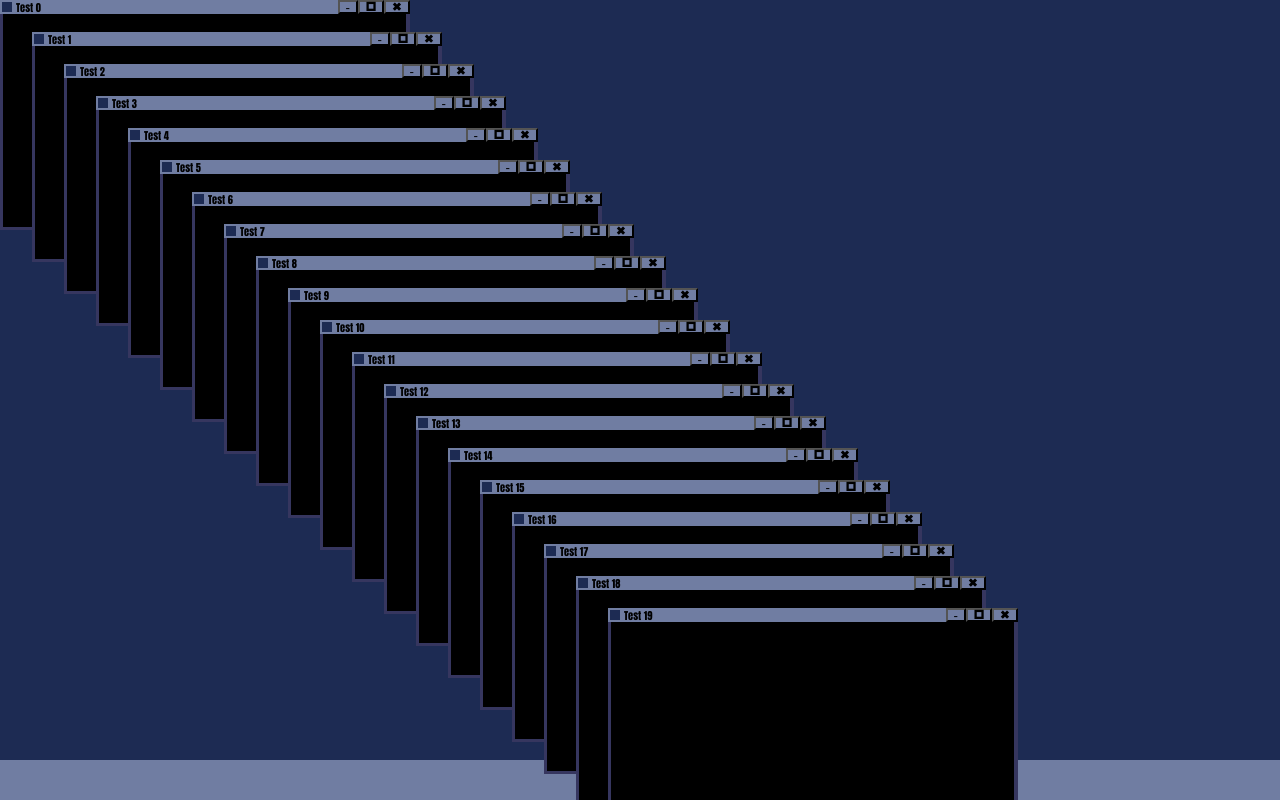
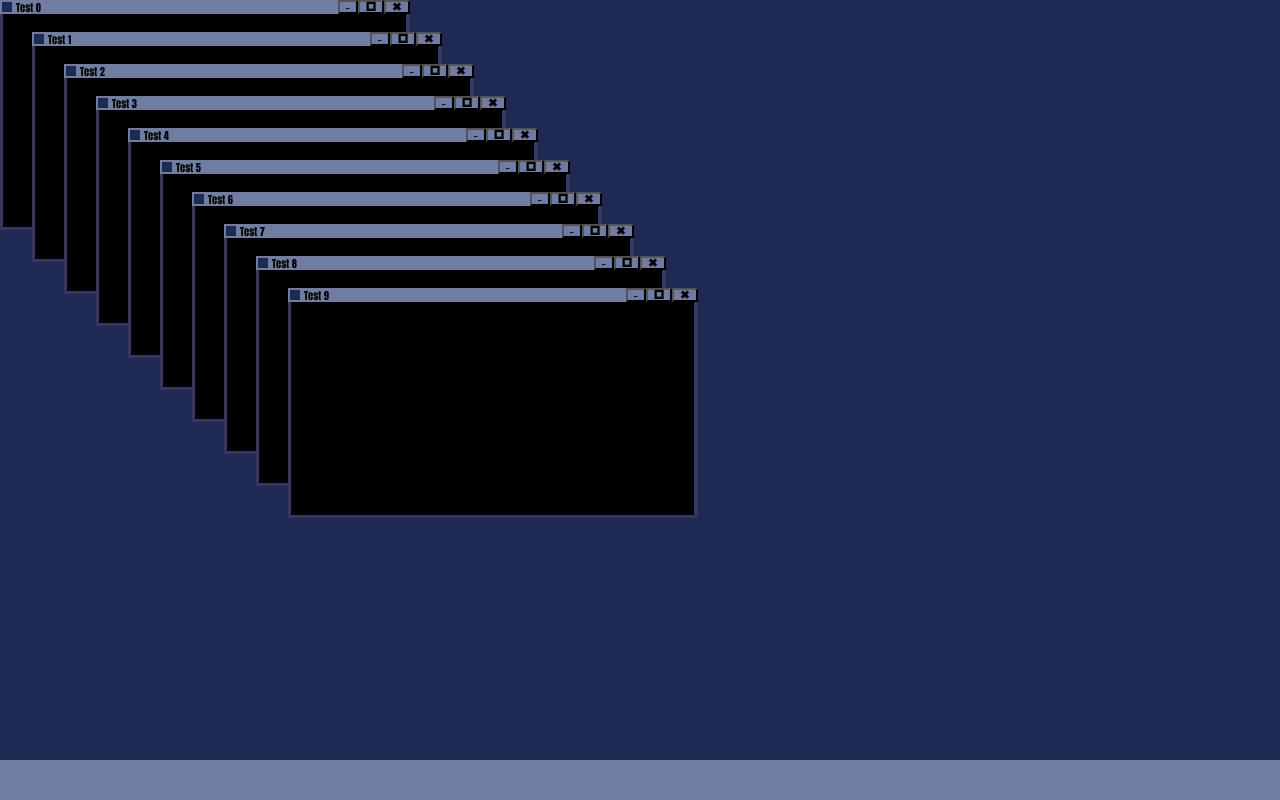
Before and after one commit to SoyVixterDev/personal-site, a React (Vite) app: page / in a window 1280 px wide. Built offline with nearby package versions, Linux system fonts and the light colour scheme.

Commit message:
Added correct behavior for window focusing and closing

```diff
--- a/src/App.tsx
+++ b/src/App.tsx
@@ -1,4 +1,4 @@
-import { useState, useEffect, useRef, ReactNode} from 'react';
+import React, { useState, useEffect, useRef, ReactNode} from 'react';
 
 import { Vector2 } from './structures/MathStructures.tsx';
 import { Dictionary } from './structures/CollectionStructures.tsx';
@@ -11,20 +11,47 @@ import Window from './desktop-environment/Window.tsx'
 import DefaultWallpaper from './assets/defaultWallpaper.png';
 
 const windowDict: Map<string, ReactNode> = new Map();
+const tasksDict: Map<string, ReactNode> = new Map();
+
+
+export let forceUpdate: () => void = () =>
+{
+  console.warn("Updated forced before initialization!");
+};
 
 function CreateWindow(name: string, pos: Vector2, size: Vector2 /* Add Content and Icon Here */)
 {
-  windowDict.set(name, <Window icon={DefaultWallpaper} title={name} initialPosition={pos} initialSize={size} order={windowDict.size}></Window>);
+  windowDict.set(name,
+    <Window
+      key={name}
+      icon={DefaultWallpaper}
+      title={name}
+      initialPosition={pos}
+      initialSize={size}
+      order={windowDict.size}>
+    </Window>);
+  forceUpdate();
 }
 
 function SelectWindow(name: string)
 {
-  return windowDict.get(name);
+  const node = windowDict.get(name);
+
+  windowDict.delete(name);
+  windowDict.set(name, node);
+
+  forceUpdate();
+}
+
+function MinimizeWindow(name: string)
+{
+
 }
 
 function CloseWindow(name: string)
 {
   windowDict.delete(name);
+  forceUpdate();
 }
 
 let initialized = false;
@@ -35,18 +62,20 @@ function Init()
   initialized = true;
 
   windowDict.clear();
-  for(let i = 0; i < 20; i++)
+  for(let i = 0; i < 10; i++)
   {
       CreateWindow(`Test ${i}`, {x: i*2.5, y:i*2.5}, {x:32, y:18});
   }
 }
-
 
 const App = () =>
 {
   Init();
 
   const [size, setSize] = useState<Vector2>();
+  const [, setTick] = useState(0);
+
+  forceUpdate = () => setTick(tick => tick + 1);
 
   const resizeHandler = () =>
   {
@@ -76,7 +105,11 @@ const App = () =>
     <div className="container">
       <VirtualDesk reactiveOrientation={reactiveOrientation}>
         <Wallpaper />
-        { windowDict.values() }
+            {Array.from(windowDict.entries()).map(([id, windowNode]) => (
+            <React.Fragment key={id}>
+                {windowNode}
+            </React.Fragment>
+            ))}
         <Taskbar>
         </Taskbar>
       </VirtualDesk>
--- a/src/desktop-environment/Taskbar.tsx
+++ b/src/desktop-environment/Taskbar.tsx
@@ -1,4 +1,4 @@
-import './CSS/Desktop.css';
+import './css/Desktop.css';
 import DefaultTaskbar from '../assets/defaultTaskbar.png';
 
 interface TaskbarProps
--- a/src/desktop-environment/VirtualDesk.tsx
+++ b/src/desktop-environment/VirtualDesk.tsx
@@ -1,5 +1,5 @@
 import { JSX, ReactNode, Ref } from "react";
-import "./CSS/Desktop.css"
+import "./css/Desktop.css"
 
 interface VirtualDeskProps
 {
--- a/src/desktop-environment/Wallpaper.tsx
+++ b/src/desktop-environment/Wallpaper.tsx
@@ -1,4 +1,4 @@
-import './CSS/Desktop.css'
+import './css/Desktop.css'
 import React from 'react'
 import DefaultWallpaper from '../assets/defaultWallpaper.png';
             {/* <p className= "debug-text">{reactiveOrientation}</p> */}
--- a/src/desktop-environment/Window.tsx
+++ b/src/desktop-environment/Window.tsx
@@ -3,6 +3,7 @@ import React, { Ref, RefObject, useEffect, useRef} from 'react'
 import { Vector2 } from '../structures/MathStructures.tsx'
 
 import WindowDecorator from './WindowDecorator.tsx'
+import { SelectWindow } from '../App.tsx';
 
 
 function clamp(val: number, min: number, max: number)
@@ -38,6 +39,11 @@ const Window = ({children, title, icon, initialPosition = {x: 0, y: 0}, initialS
 
         const thisWindow = windowRef.current;
         const decorator = decoratorRef.current;
+
+        const onFocus = (e: MouseEvent) =>
+        {
+            SelectWindow(title);
+        }
 
         const onMouseDown = (e: MouseEvent) =>
         {
@@ -81,25 +87,30 @@ const Window = ({children, title, icon, initialPosition = {x: 0, y: 0}, initialS
             thisWindow.style.top = `${y}vw`;
         };
 
+        thisWindow.addEventListener(`mousedown`, onFocus);
+
         decorator.addEventListener('mousedown', onMouseDown);
         window.addEventListener('mouseup', onMouseUp);
         window.addEventListener('mousemove', onMouseMove);
 
         const cleanup = () =>
         {
+            thisWindow.removeEventListener(`mousedown`, onFocus);
+
             decorator.removeEventListener('mousedown', onMouseDown);
             window.removeEventListener('mouseup', onMouseUp);
             window.removeEventListener('mousemove', onMouseMove);
         };
 
         return cleanup;
-    });
+    }, []);
 
 
-    return <div className='window' ref={windowRef} style={{position: 'absolute', left: initialPosition.x  + "vw", top: initialPosition.y + "vw", width: initialSize.x + "vw", height: initialSize.y + "vw"}}>
+    return (
+    <div className='window' ref={windowRef} style={{position: 'absolute', left: initialPosition.x  + "vw", top: initialPosition.y + "vw", width: initialSize.x + "vw", height: initialSize.y + "vw"}}>
         <WindowDecorator ref={decoratorRef} title={title} icon={icon}></WindowDecorator>
         <div className='window-content'>{children}</div>
-    </div>
+    </div>);
 }
 
 export default Window;
--- a/src/desktop-environment/WindowDecorator.tsx
+++ b/src/desktop-environment/WindowDecorator.tsx
@@ -1,5 +1,5 @@
-import './CSS/Window.css';
-import './CSS/Desktop.css';
+import './css/Window.css';
+import './css/Desktop.css';
 import { RefObject, useEffect, useRef } from 'react';
 import { CloseWindow } from '../App';
 
--- a/src/main.jsx
+++ b/src/main.jsx
@@ -1,7 +1,7 @@
 import { StrictMode } from 'react'
 import { createRoot } from 'react-dom/client'
 import './index.css'
-import App from './App.js'
+import App from './App.tsx'
 
 createRoot(document.getElementById('root')).render(
   <StrictMode>
```
Also changed, not shown: src/desktop-environment/css/Desktop.css (renamed from src/desktop-environment/CSS/Desktop.css, +0 -21 lines), src/desktop-environment/css/Window.css (renamed from src/desktop-environment/CSS/Window.css).
